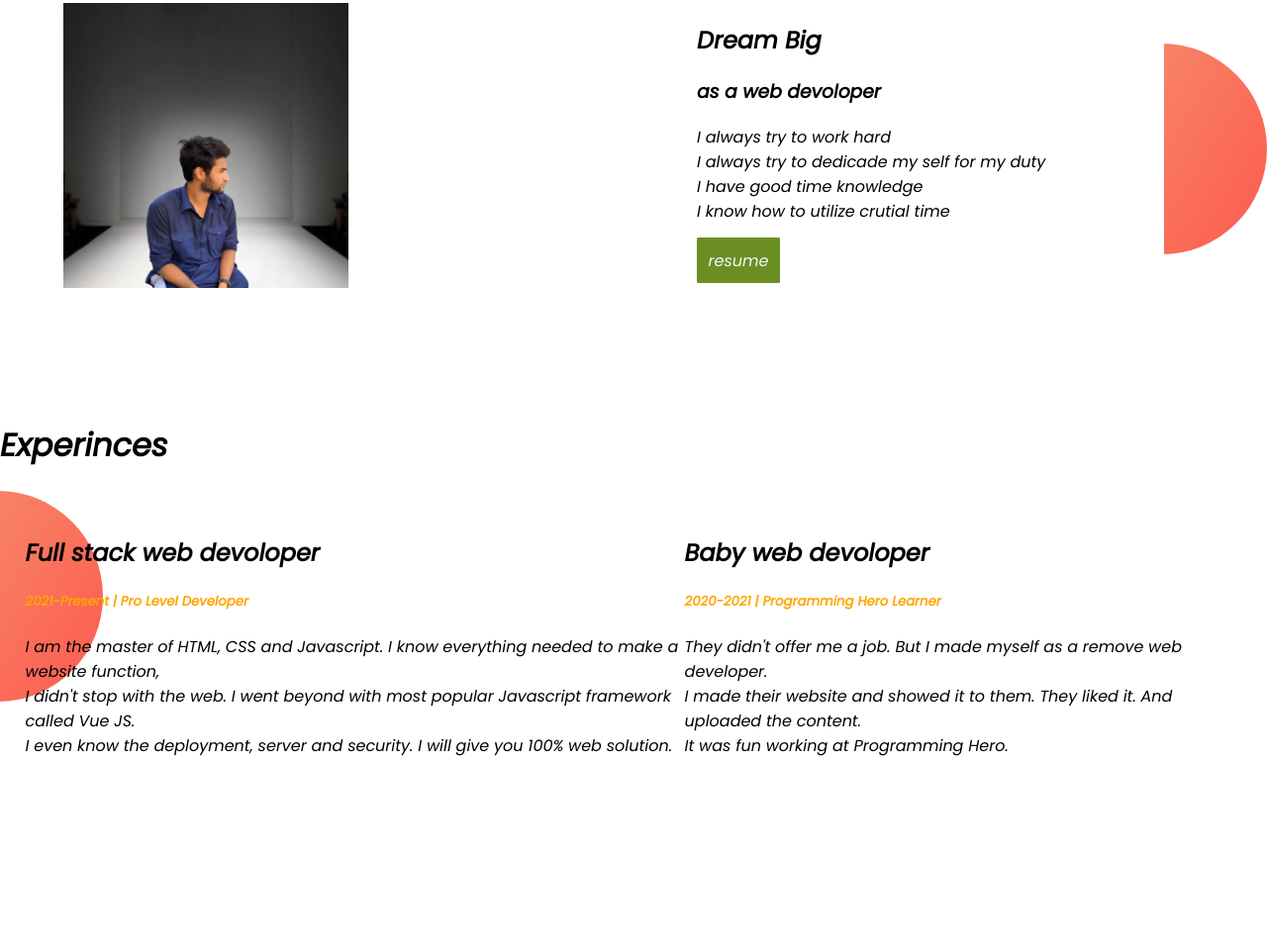
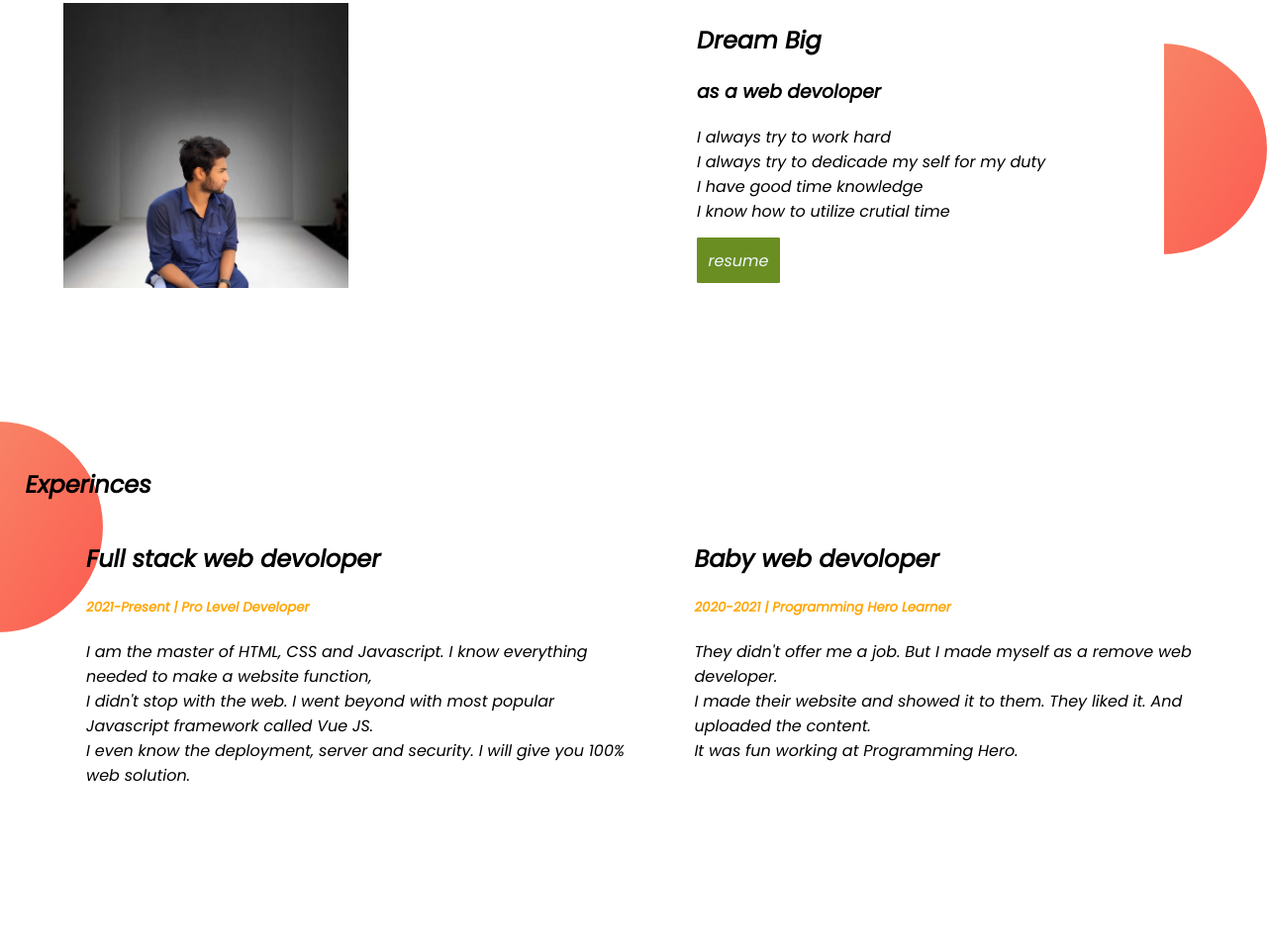
Before and after one commit to Minhaz666/Minhaz-portfolio, a plain HTML site: page index.html in a window 1280 px wide. Shown: the part 868-1828 px from the top of the page at 99% size. Before the commit the page ends 1675 px from the top, so only its background shows below. Drawn offline with Linux system fonts and the light colour scheme.

Commit message:
section 3

```diff
--- a/index.html
+++ b/index.html
@@ -22,7 +22,7 @@
         <h3 class="font-color-aqua half-div" >software engineer</h3>
 
 
-    <section class="banner">
+    <section class="banner section">
 
                  <div class="half-div">
 
@@ -47,7 +47,7 @@
 <br><br>
 <br><br>
 
-<section class="middle-banner">
+<section class="middle-banner section">
 
     <div class="half-div">
         <img src="images/catwalk-designify.png" alt="">
@@ -68,11 +68,12 @@
 
 </section>
 
+
+   <section class="section-padding last-banner">
         <h1>Experinces</h1>
-   <section class="section-padding background">
+      <div class="section">
 
-
-       <div>
+            <div class="half-div">
                     <h2>Full stack web devoloper</h2>
                     <h5 class="font-color-orange">2021-Present | Pro Level Developer</h5>
                     <p>
@@ -82,7 +83,7 @@
                     </p>
                 </div>
 
-       <div>
+                <div class="half-div">
                     <h2 >Baby web devoloper</h2>
                     <h5 class="font-color-orange">2020-2021 | Programming Hero Learner</h5>
                     <p>
@@ -93,6 +94,9 @@
 
                 </div>
 
+      </div>
+
+
    </section>
 
 </body>
--- a/style.css
+++ b/style.css
@@ -33,7 +33,7 @@ body
     color: rgb(145, 255, 0);
 }
 
-section
+.section
 {
     display: flex;
     margin-bottom: 10%;
@@ -77,7 +77,7 @@ padding-left: 5%;
     padding: 2%;
 }
 
-.background
+.last-banner
 {
 background-image: url(images/exp-bg.png);
 background-repeat: no-repeat;
```
Lines whose indentation alone changed are shown as unchanged.
